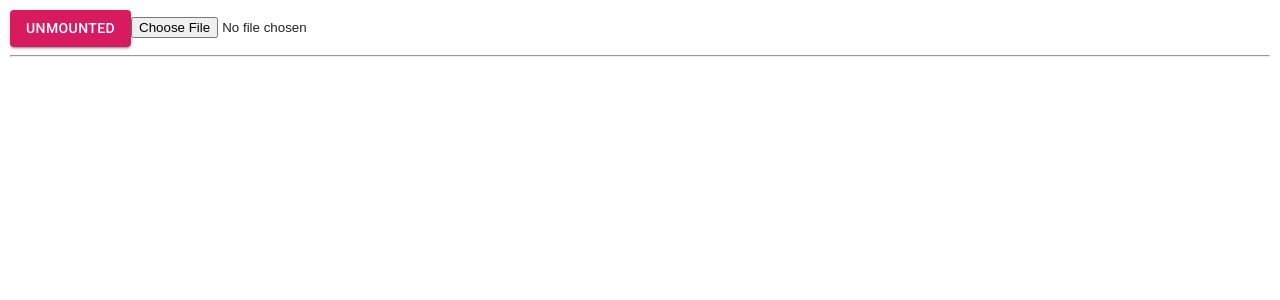
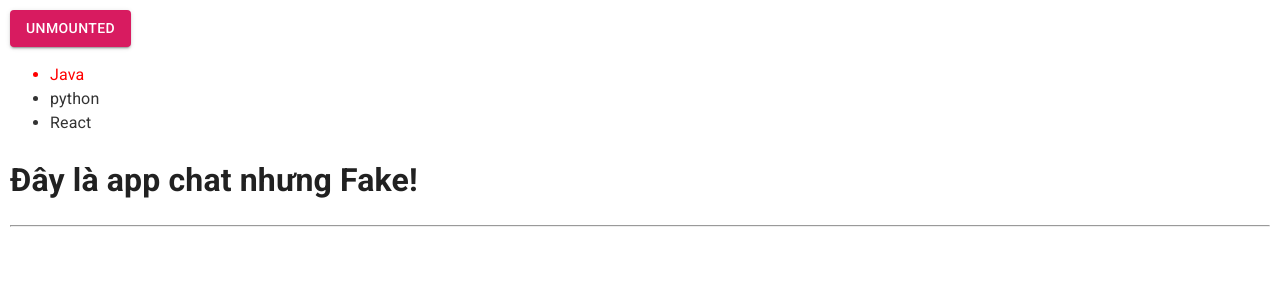
Before and after one commit to nqbao47/hook-learning, a React (Create React App) app: page / in a window 1280 px wide. Both pictures are taken after a click on the button "MOUNTED". Shown: the top 300 px of the page. Built offline with nearby package versions, Linux system fonts and the light colour scheme.

Commit message:
Viết app 'FakeChat', Hiểu cách tạo 'customEvent'

```diff
--- a/src/App.js
+++ b/src/App.js
@@ -14,7 +14,7 @@ import LightModeIcon from "@mui/icons-material/LightMode";
 import DarkModeIcon from "@mui/icons-material/DarkMode";
 import SettingsBrightnessIcon from "@mui/icons-material/SettingsBrightness";
 import { useState } from "react";
-import PreviewAvt from "./components/useEffect/PreviewAvt";
+import FakeChatApp from "./components/useEffect/FakeChatApp";
 
 function ModeSelect() {
   const { mode, setMode } = useColorScheme();
@@ -105,7 +105,7 @@ function App() {
         >
           {status || setStatus("Unmounted")}
         </Button>
-        {show && <PreviewAvt />}
+        {show && <FakeChatApp />}
 
         <hr />
         {/* <TodoList />
--- /dev/null
+++ b/src/components/useEffect/FakeChatApp.js
@@ -0,0 +1,54 @@
+import { colors } from "@mui/material";
+import React, { useEffect } from "react";
+import { useState } from "react";
+
+const lessons = [
+  {
+    id: 1,
+    name: "Java",
+  },
+  {
+    id: 2,
+    name: "python",
+  },
+  {
+    id: 3,
+    name: "React",
+  },
+];
+
+function FakeChatApp() {
+  const [lessonId, setLessonId] = useState(1);
+
+  useEffect(() => {
+    const handleComment = ({ detail }) => {
+      console.log(detail);
+    };
+    window.addEventListener(`lesson-${lessonId}`, handleComment);
+
+    return () => {
+      window.removeEventListener(`lesson-${lessonId}`, handleComment);
+    };
+  }, [lessonId]);
+
+  return (
+    <>
+      <ul>
+        {lessons.map((lesson) => (
+          <li
+            key={lesson.id}
+            style={{
+              color: lessonId === lesson.id ? "red" : "#333",
+            }}
+            onClick={() => setLessonId(lesson.id)}
+          >
+            {lesson.name}
+          </li>
+        ))}
+      </ul>
+      <h1>Đây là app chat nhưng Fake!</h1>
+    </>
+  );
+}
+
+export default FakeChatApp;
--- a/src/index.js
+++ b/src/index.js
@@ -6,6 +6,22 @@ import theme from "./theme";
 import { Experimental_CssVarsProvider as CssVarsProvider } from "@mui/material/styles";
 
 const root = ReactDOM.createRoot(document.getElementById("root"));
+
+// Fake comments realtime
+function emitComment(id) {
+  setInterval(() => {
+    window.dispatchEvent(
+      new CustomEvent(`lesson-${id}`, {
+        detail: `Nội dung comment của lesson ${id}`,
+      })
+    );
+  }, 2000);
+}
+
+emitComment(1);
+emitComment(2);
+emitComment(3);
+
 root.render(
   // <React.StrictMode>
   <CssVarsProvider theme={theme}>
```
